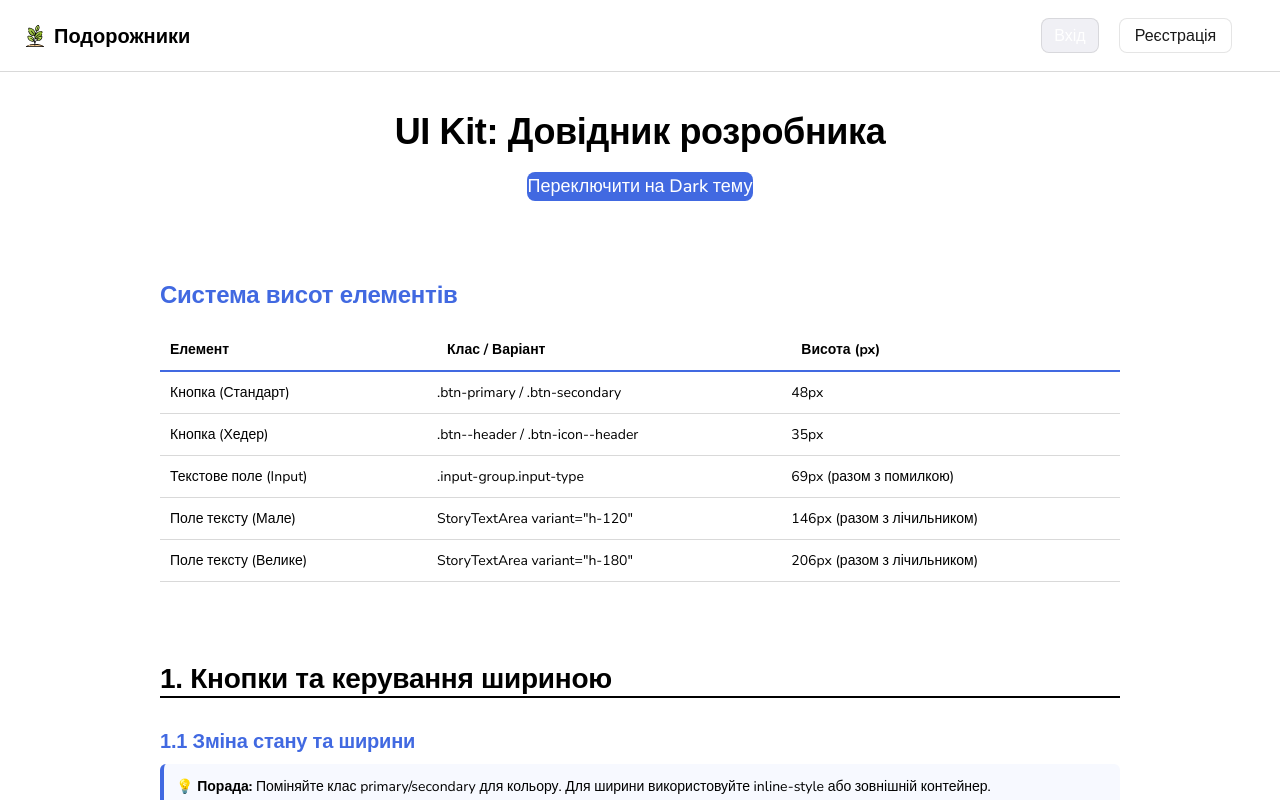
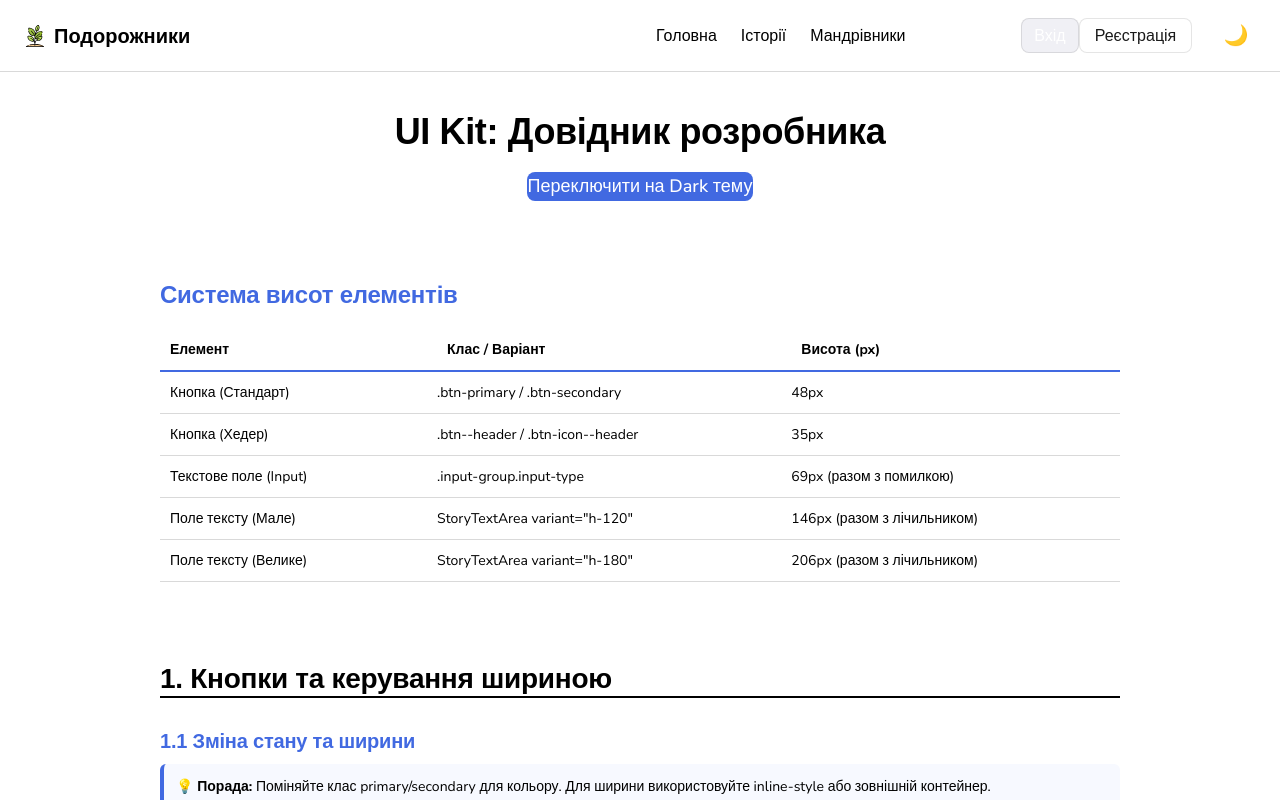
Before and after one commit to Oleksandr-Sulyma/traveller-frontend, a Next.js app: page /ui-kit in a window 1280 px wide. Shown: the top 800 px of the page. Built offline with nearby package versions, Linux system fonts and the light colour scheme.

Commit message:
Update_theme button

```diff
--- a/components/Header/Header.module.css
+++ b/components/Header/Header.module.css
@@ -5,8 +5,7 @@
    1. ОСНОВНА СТРУКТУРА (HEADER)
 ==================================== */
 
-
-.header {
+ .header {
   position: fixed;
   top: 0;
   left: 0;
@@ -15,63 +14,41 @@
   display: flex;
   align-items: center;
   z-index: 1000;
+  background: var(--color-scheme-1-background);
+  border-bottom: 1px solid var(--color-scheme-1-border);
   transition: all 0.3s ease;
-  box-sizing: border-box;
-  background-color: var(--color-scheme-1-background);
-  border-bottom: 1px solid var(--color-scheme-1-border);
-  animation: fadeInDown 0.5s ease-out;
 }
 
 .isHome {
-  background-color: transparent !important;
-  border-bottom: 1px solid transparent !important;
+  background: transparent !important;
+  border-bottom: transparent !important;
 }
 
 .container {
   display: flex;
   align-items: center;
   justify-content: space-between;
-  width: 100%;
   max-width: 1280px;
   margin: 0 auto;
   padding: 0 24px;
+  width: 100%;
   height: 100%;
   gap: 32px;
 }
 
-/* =================================
-   ЛОГОТИП
-==================================== */
-.logoLink {
-  display: flex;
-  align-items: center;
-  gap: 8px;
-  text-decoration: none;
-}
-
-.logoIcon {
-  display: block;
-  width: 22px;
-  height: 22px;
-  flex-shrink: 0;
-}
-
+/* ЛОГО */
+.logoLink { display: flex; align-items: center; gap: 8px; text-decoration: none; }
+.logoIcon { width: 22px; height: 22px; flex-shrink: 0; }
 .logoText {
   font-family: var(--second-family);
   font-weight: 700;
   font-size: 20px;
-  line-height: 1.2;
   color: var(--color-scheme-1-text);
   transition: color 0.3s ease;
 }
+.isHome .logoText { color: #fff; }
 
-.isHome .logoText {
-  color: var(--color-white);
-}
-
-/* =================================
-   НАВІГАЦИЯ
-==================================== */
+/* НАВІГАЦІЯ */
 .desktopNav {
   display: flex;
   align-items: center;
@@ -89,20 +66,17 @@
   padding: 0;
 }
 
-.navigation li {
-  display: block;
-}
+.navigation li { display: block; }
 
 .navigationLink {
   font-family: var(--font-family);
   font-weight: 500;
   font-size: 16px;
-  color: var(--color-white);
+  color: var(--color-scheme-1-text);
   text-decoration: none;
+  padding: 8px 0;
   transition: color 0.2s ease;
   white-space: nowrap;
-  padding: 8px 0;
-  position: relative;
 }
 
 .navigationLink:hover,
@@ -110,163 +84,74 @@
   color: var(--color-royal-blue);
 }
 
-.navigationLink:hover::after {
-  content: '';
-  position: absolute;
-  bottom: -4px;
-  left: 0;
-  right: 0;
-  height: 2px;
-  background: var(--color-royal-blue);
-  border-radius: 1px;
+.isHome .navigationLink { color: #fff; }
+
+
+.actionsGroup {
+  display: flex !important;
+  align-items: center !important;
+  gap: 16px !important;
+  margin-left: auto !important;
 }
 
-.isHome .navigationLink {
-  color: var(--color-white);
+/*  AuthNavigation */
+:global(.desktopAuth) {
+  display: flex !important;
+  flex-direction: row !important;
+  align-items: center !important;
+  gap: 12px !important;
 }
 
-/* =================================
-   КНОПКИ АВТОРИЗАЦІЇ
-==================================== */
-.desktopNav > div:last-child {
-  margin-left: auto;
-  padding-right: 24px;
-  display: flex;
-  gap: 20px;
+/* КНОПКА ТЕМИ */
+.themeToggle {
+  width: 40px !important;
+  height: 40px !important;
+  border: none !important;
+  background: none !important;
+  border-radius: 8px !important;
+  cursor: pointer !important;
+  display: flex !important;
+  align-items: center !important;
+  justify-content: center !important;
+  font-size: 20px !important;
+  color: var(--color-scheme-1-text) !important;
+  transition: all 0.3s ease !important;
 }
 
-.authButton {
-  padding: 8px 20px;
-  height: 40px;
-  display: flex;
-  align-items: center;
-  font-family: var(--font-family);
-  font-weight: 500;
-  font-size: 14px;
-  border-radius: 8px;
-  text-decoration: none;
-  transition: all 0.2s ease;
+.themeToggle:hover {
+  background: rgba(13, 110, 253, 0.1) !important;
+  transform: scale(1.05) !important;
 }
 
-.authButton--login {
-  color: var(--color-scheme-1-text);
-  border: 1px solid var(--color-scheme-1-border);
-}
-
-.authButton--login:hover {
-  border-color: var(--color-royal-blue);
-  color: var(--color-royal-blue);
-  background: rgba(13, 110, 253, 0.04);
-}
-
-.authButton--register {
-  background: var(--color-royal-blue);
-  color: var(--color-white);
-  border: 1px solid var(--color-royal-blue);
-}
-
-.authButton--register:hover {
-  background: #0056b3;
-  border-color: #0056b3;
-  transform: translateY(-1px);
-}
-
-/* =================================
-   АДАПТИВНІСТЬ
-==================================== */
-
-/* ==== TABLET 769–1024px ==== */
-/* Чёрные ссылки, кликабельные, без hover */
-@media (min-width: 769px) and (max-width: 1024px) {
+/* TABLET */
+@media (max-width: 1024px) and (min-width: 769px) {
   .container { gap: 24px; }
   .desktopNav { gap: 28px; max-width: 500px; }
   .navigation { gap: 20px; }
 
   .navigationLink,
-  .isHome .navigationLink {
-    color: var(--color-scheme-1-text);
-    cursor: pointer;
-    text-decoration: none;
-    font-size: 15px;
-  }
-
-  .navigationLink:hover,
-  .navigationLink.active,
-  .isHome .navigationLink:hover,
-  .isHome .navigationLink.active {
-    color: var(--color-scheme-1-text);
-  }
-
-  .isHome .logoText {
-    color: var(--color-scheme-1-text);
-  }
+  .isHome .navigationLink { color: var(--color-scheme-1-text) !important; }
+  .isHome .logoText { color: var(--color-scheme-1-text) !important; }
 }
 
-/* ==== MOBILE ≤768px ==== */
+/* MOBILE */
 @media (max-width: 768px) {
-  .container {
-    gap: 16px;
-    padding: 0 20px;
-  }
+  .container { gap: 16px; padding: 0 20px; }
   .desktopNav { display: none !important; }
-  .mobileBurger { display: flex; }
-  .logoText { font-size: 18px; }
 }
 
-/* ==== MOBILE ≤480px ==== */
-@media (max-width: 480px) {
-  .container { padding: 0 16px; gap: 12px; }
-  .logoIcon { width: 20px; height: 20px; }
-  .logoText { font-size: 16px; }
+.actionsGroup,
+.actionsGroup * {
+  display: flex !important;
+  flex-direction: row !important;
+  align-items: center !important;
+  flex-wrap: nowrap !important;
 }
 
-/* =================================
-   БУРГЕР (ДОРОБИТИ!!!!!!!!!!)
-==================================== */
-.mobileBurger {
-  display: none;
-  align-items: center;
-  justify-content: center;
-  width: 44px;
-  height: 44px;
-  border: none;
-  background: none;
-  cursor: pointer;
-  padding: 12px;
-  border-radius: 8px;
-  transition: all 0.2s ease;
+.actionsGroup > * {
+  margin: 0 !important;
+  padding: 0 8px !important;
 }
-
-.mobileBurger:hover {
-  background: rgba(13, 110, 253, 0.1);
-}
-
-.burgerIcon {
-  width: 24px;
-  height: 24px;
-  stroke: var(--color-scheme-1-text);
-  stroke-width: 2;
-}
-
-/* =================================
-    АНИІМАЦИЯ
-==================================== */
-.navigationLink:focus,
-.logoLink:focus,
-.authButton:focus,
-.mobileBurger:focus {
-  outline: 2px solid var(--color-royal-blue);
-  outline-offset: 2px;
-}
-
-@keyframes fadeInDown {
-  from { opacity: 0; transform: translateY(-10px); }
-  to { opacity: 1; transform: translateY(0); }
-}
-
-
-
-
 
 /* =================================
    1. ОСНОВНА СТРУКТУРА (HEADER)
--- a/components/Header/Header.tsx
+++ b/components/Header/Header.tsx
@@ -1,5 +1,7 @@
 'use client';
-import { useState } from 'react';
+
+import { useState, useEffect } from 'react';
+import { useTheme } from 'next-themes';
 import Link from 'next/link';
 import Image from 'next/image';
 import { usePathname } from 'next/navigation';
@@ -14,11 +16,18 @@ interface HeaderProps {
 export default function Header({ isHome = false }: HeaderProps) {
   const currentPath = usePathname();
 
+  // ==== Работа с темой ====
+  const { theme, setTheme } = useTheme();
+  const [mounted, setMounted] = useState(false);
+  useEffect(() => setMounted(true), []);
+
+  // Не рендерим до монтирования клиента (чтобы избежать "глазков")
+  if (!mounted) return null;
+
   return (
-    <>
     <header className={`${css.header} ${isHome ? css.isHome : ''}`}>
       <div className={css.container}>
-          {/* ЛОГО */}
+        {/* ==== ЛОГО ==== */}
         <Link href="/" aria-label="На головну" className={css.logoLink}>
           <Image
             src={logo}
@@ -32,6 +41,7 @@ export default function Header({ isHome = false }: HeaderProps) {
           <span className={css.logoText}>Подорожники</span>
         </Link>
 
+        {/* ==== НАВИГАЦИЯ ==== */}
         <nav aria-label="Основна навігація" className={css.desktopNav}>
           <ul className={css.navigation}>
             <li>
@@ -59,13 +69,25 @@ export default function Header({ isHome = false }: HeaderProps) {
               </Link>
             </li>
           </ul>
+
+      {/* ==== КНОПКИ АВТОРИЗАЦІЇ + ТЕМНА ТЕМА ==== */}
+          <div className={css.actionsGroup}>
             <AuthNavigation mode="desktop" />
+            <button
+              type="button"
+              onClick={() => setTheme(theme === 'dark' ? 'light' : 'dark')}
+              aria-label="Перемкнути тему"
+              className={css.themeToggle}
+            >
+              {theme === 'dark' ? '🌞' : '🌙'}
+            </button>
+          </div>
         </nav>
       </div>
     </header>
-    </>
   );
 }
+
 
 
 // не мій!!!
```
Lines whose indentation alone changed are shown as unchanged.
